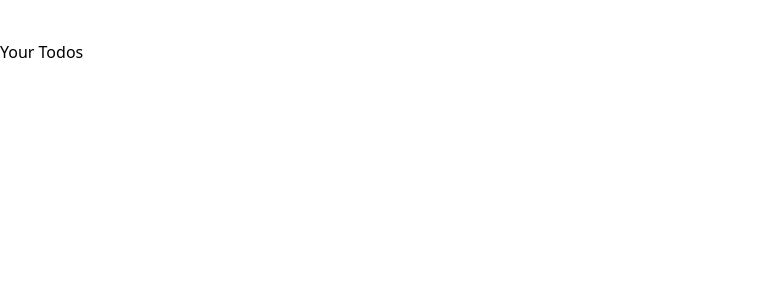
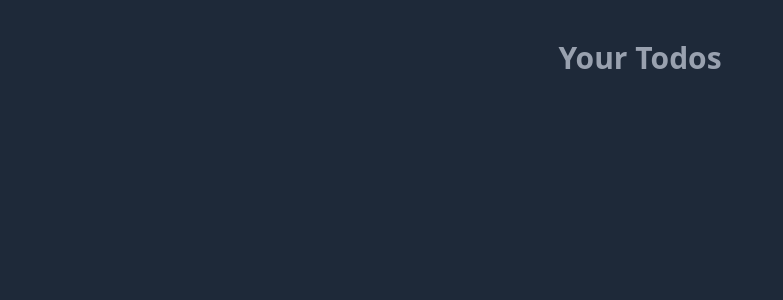
Before and after one commit to brendon-rofe/coding-in-flow-react, a React (Vite) app in the folder react-todo/: page / in a window 1280 px wide. Shown: the top 300 px of the page, without its empty margins (0-783 px from the left). Built offline with nearby package versions, Linux system fonts and the light colour scheme.

Commit message:
feat: More setup

```diff
--- a/react-todo/package.json
+++ b/react-todo/package.json
@@ -11,6 +11,7 @@
   },
   "dependencies": {
     "@tailwindcss/vite": "^4.1.11",
+    "lucide-react": "^0.536.0",
     "react": "^19.1.1",
     "react-dom": "^19.1.1",
     "tailwindcss": "^4.1.11"
--- a/react-todo/src/App.tsx
+++ b/react-todo/src/App.tsx
@@ -2,10 +2,12 @@
 function App() {
 
   return (
-    <main className="py-10">
-      <h1>Your Todos</h1>
+    <main className="py-10 h-screen bg-gray-800">
+      <h1 className="font-bold text-3xl text-center text-gray-400">
+        Your Todos
+      </h1>
     </main>
-  )
+  );
 }
 
 export default App
```
Also changed, not shown: 1 other file (tests, documents, lock files or other folders).
